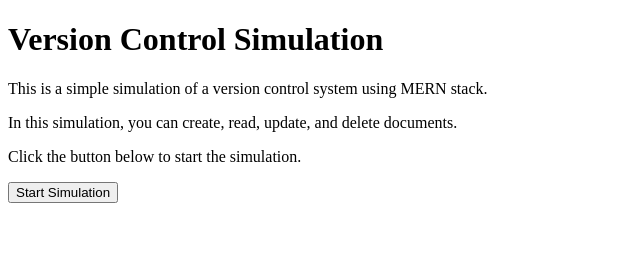
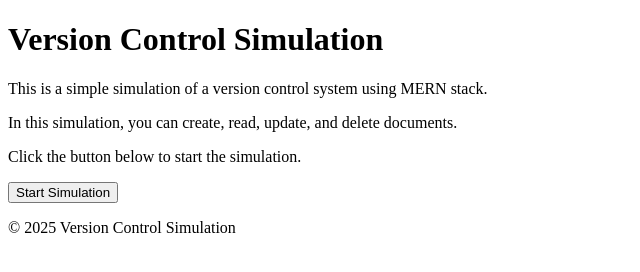
Before and after one commit to MeronTeweldebrhan/version-control-simulation-mern, a plain HTML site: page index.html in a window 1280 px wide. Shown: the whole page, without its empty margins (0-640 px from the left). Drawn offline with Linux system fonts and the light colour scheme.

Commit message:
Added footer section to index.html

```diff
--- a/index.html
+++ b/index.html
@@ -11,5 +11,8 @@
     <p>In this simulation, you can create, read, update, and delete documents.</p>
     <p>Click the button below to start the simulation.</p>
     <button id="start-simulation">Start Simulation</button>
+    <footer>
+        <p>&copy; 2025 Version Control Simulation</p>
+    </footer>
 </body>
 </html>
```
